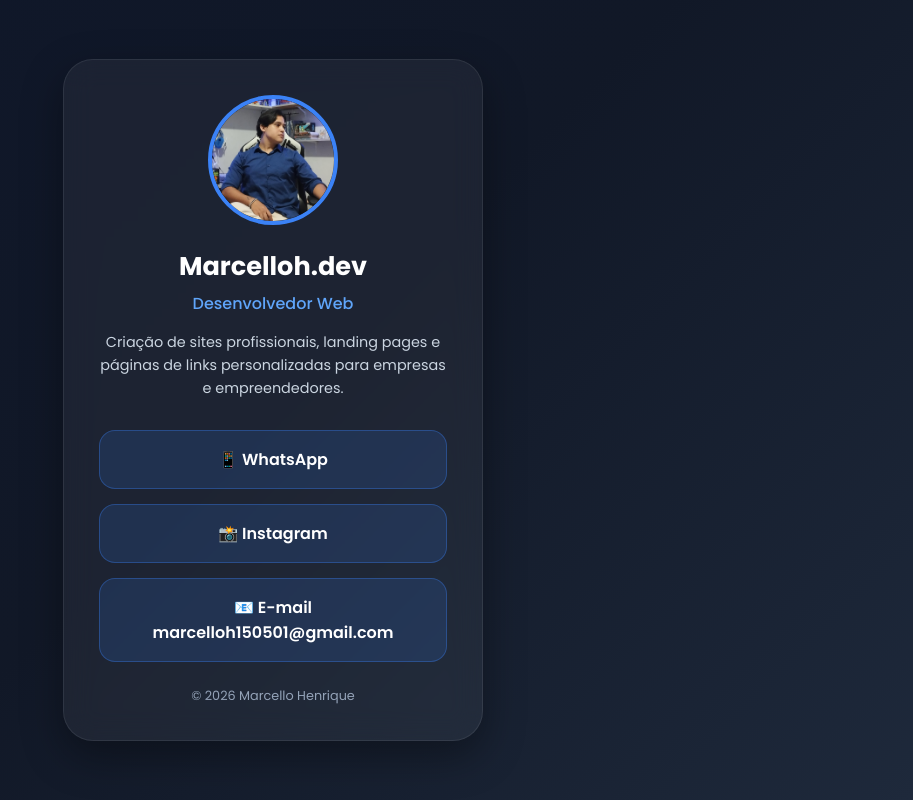
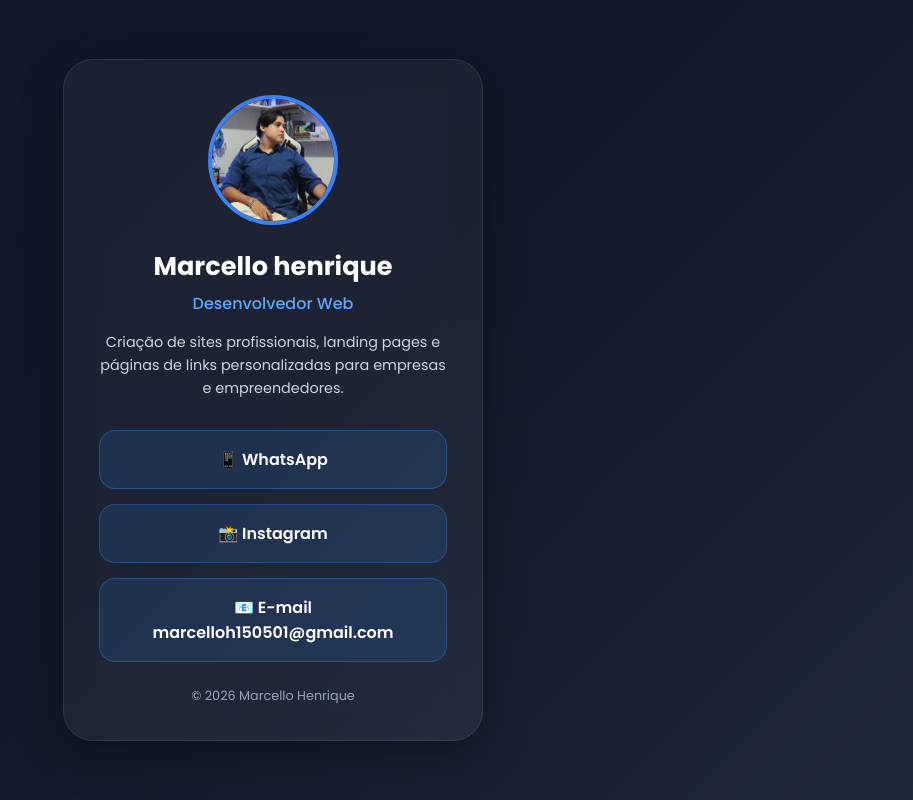
Before and after one commit to MARCELLOHENRIQUE150/marcellohenrique150.github.io, a plain HTML site: page index.html in a window 1280 px wide. Shown: the whole page, without its empty margins (367-1280 px from the left). Drawn offline with Linux system fonts and the light colour scheme.

Commit message:
Update index.html

```diff
--- a/index.html
+++ b/index.html
@@ -111,7 +111,7 @@ h1{
         class="profile"
         alt="Foto de perfil">
 
-        <h1>Marcelloh.dev</h1>
+        <h1>Marcello henrique</h1>
 
         <p class="subtitle">
             Desenvolvedor Web
```
